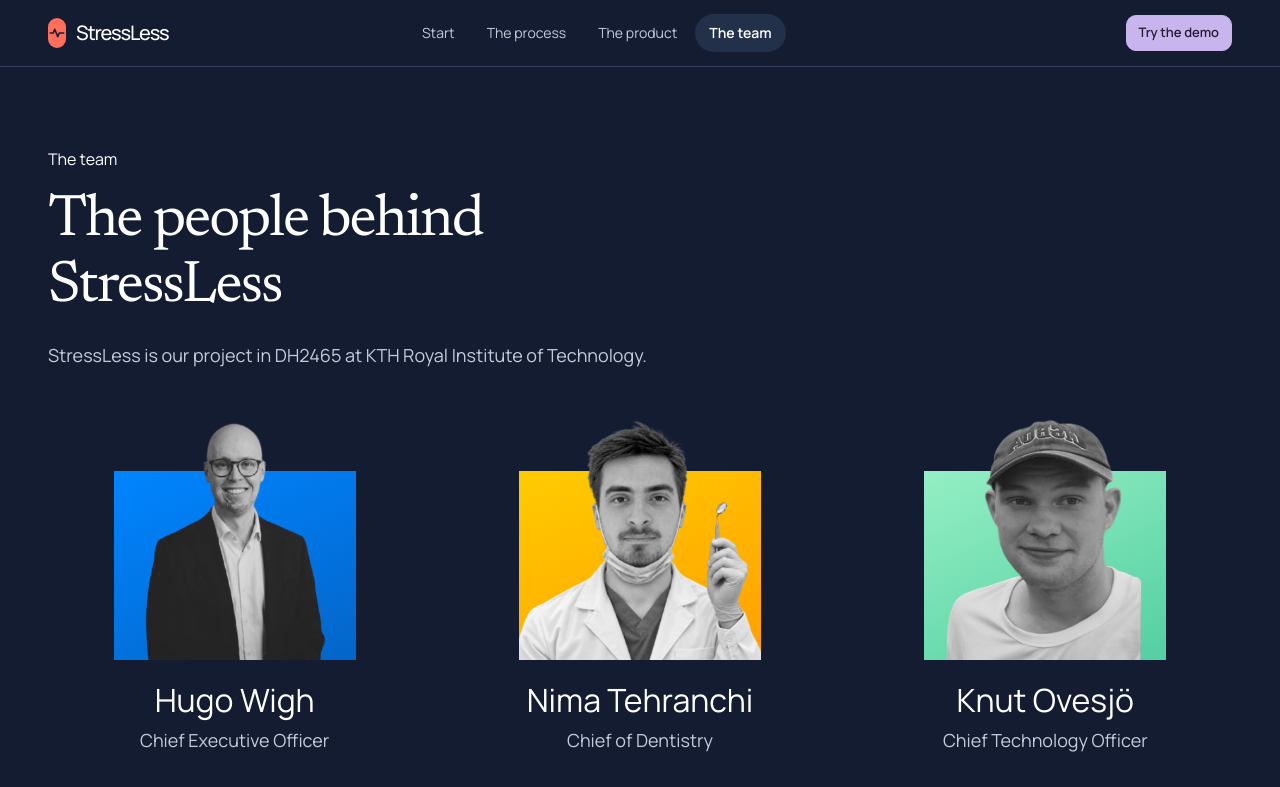
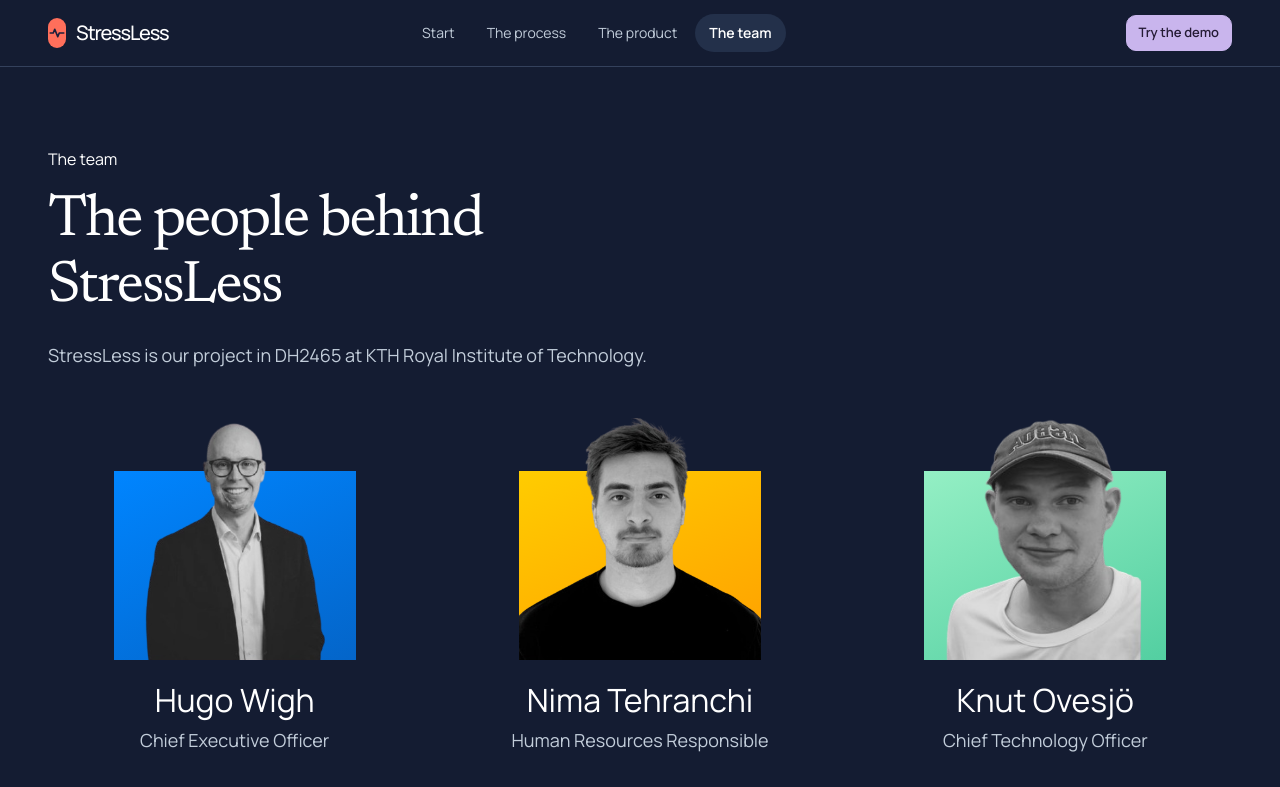
Before and after one commit to gorrast/DH2465, a Next.js app: page /project/team in a window 1280 px wide. Shown: the top 787 px of the page. Built offline with nearby package versions, Linux system fonts and the light colour scheme.

Commit message:
Change portrait on team page

```diff
--- a/app/project/team/page.tsx
+++ b/app/project/team/page.tsx
@@ -16,8 +16,8 @@ const TEAM = [
   },
   {
     name: "Nima Tehranchi",
-    title: "Chief of Dentistry",
-    photo: "nima-dentist-nobg.png",
+    title: "Human Resources Responsible",
+    photo: "Namnlös_design-removebg-preview.png",
     backdrop: "#ffcc00",
     backdropEnd: "#ff9f00",
   },
@@ -70,10 +70,12 @@ export default function TeamPage() {
               key={name}
               className="site-member"
               data-portrait={photo}
-              style={{
-                "--portrait-background": backdrop,
-                "--portrait-background-end": backdropEnd,
-              } as CSSProperties}
+              style={
+                {
+                  "--portrait-background": backdrop,
+                  "--portrait-background-end": backdropEnd,
+                } as CSSProperties
+              }
             >
               <span className="site-member-avatar" aria-hidden="true">
                 {hasPhoto ? (
--- a/styles/views/site.css
+++ b/styles/views/site.css
@@ -407,8 +407,8 @@ a.site-card:hover {
   transform: translateY(3px) scale(1.12);
   transform-origin: center bottom;
 }
-.site-member[data-portrait^="nima-"] .site-member-avatar img {
-  transform: none;
+.site-member[data-portrait="Namnlös_design-removebg-preview.png"] .site-member-avatar img {
+  transform: translateY(3px) scale(1.03);
 }
 .site-member[data-portrait^="hugo-ankarcrona"] .site-member-avatar img {
   transform: translateY(3px) scale(1.04);
```
